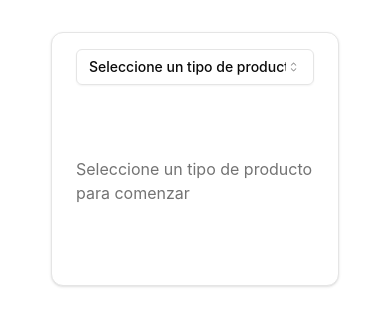
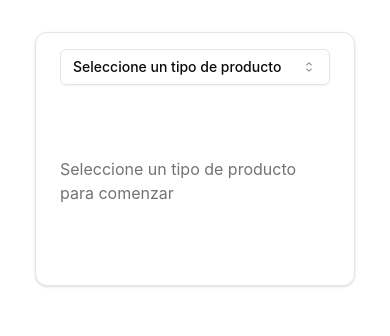
Before and after one commit to darideveloper/pinaprint, a React (Vite) app: page / in a window 390 px wide. Shown: the top 336 px of the page. Built offline with nearby package versions, Linux system fonts and the light colour scheme.

Commit message:
style (ProductPersonalizationForm): center content

```diff
--- a/src/App.tsx
+++ b/src/App.tsx
@@ -15,7 +15,7 @@ function App() {
             'container',
             'mx-auto',
             'py-8',
-            'px-4',
+            'px-0 sm:px-4',
             'lg:px-8',
             'min-h-[92vh]',
             'justify-center',
--- a/src/components/ProductPersonalizationForm.tsx
+++ b/src/components/ProductPersonalizationForm.tsx
@@ -170,7 +170,10 @@ const ProductPersonalizationForm = () => {
         'grid-cols-1',
         'lg:grid-cols-2',
         'gap-4',
-        'md:gap-8'
+        'md:gap-8',
+        'justify-center',
+        'items-center',
+        'h-auto md:h-full',
       )}>
         {/* Form */}
         <Card className={clsx(
--- a/src/components/form/EtiquetaForm.tsx
+++ b/src/components/form/EtiquetaForm.tsx
@@ -36,7 +36,7 @@ const EtiquetaForm = ({ formData, onChange, onFileUpload }: EtiquetaFormProps) =
       'mt-6',
       'animate-in',
       'slide-in-from-left-5',
-      'duration-300'
+      'duration-300',
     )}>
       <div className={clsx(
         'grid',
```
